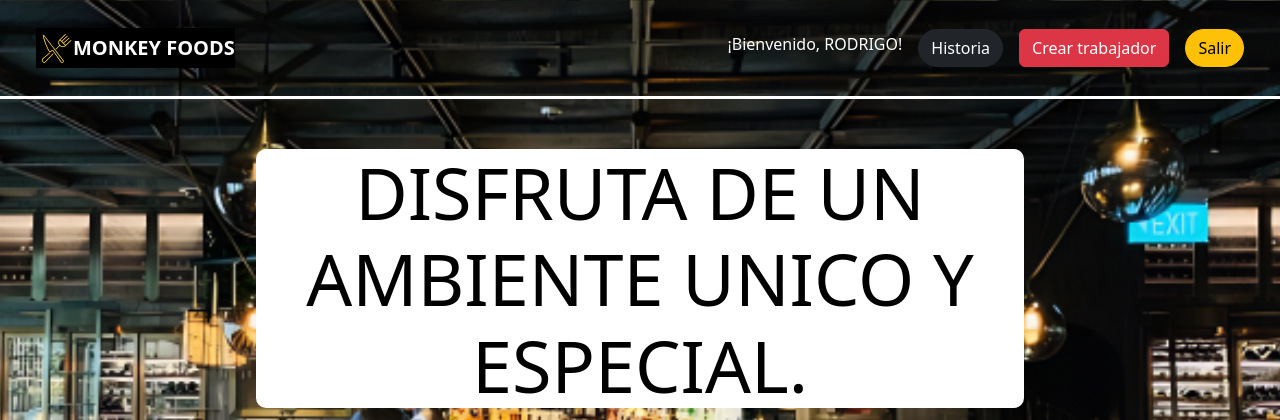
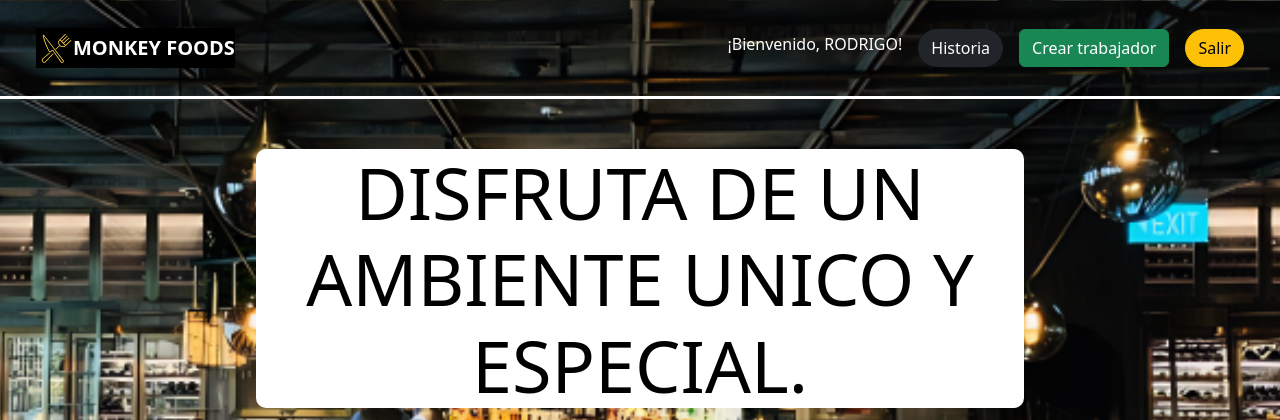
Before and after one commit to angel-llanos/Proyecto_Titulo, a Django app: page / in a window 1280 px wide. Shown: the top 420 px of the page. Run offline with Django 5.2, Linux system fonts and the light colour scheme; a user stored in the database is signed in.

Commit message:
registro-admin-listo

```diff
--- a/home/templates/home/index.html
+++ b/home/templates/home/index.html
@@ -39,7 +39,7 @@
 
                     {% if request.user.rol == 4 %}
                     <a href="{% url 'crear_trabajador' %}">
-                        <button class="btn btn-danger" type="button">Crear trabajador</button>
+                        <button class="btn btn-success" type="button">Crear trabajador</button>
                     </a>
                     {% endif %}
 
```
